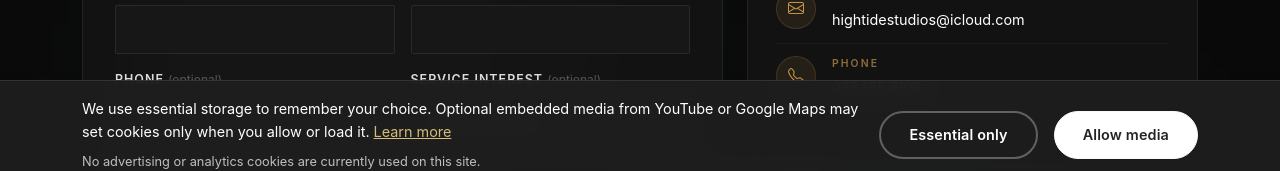
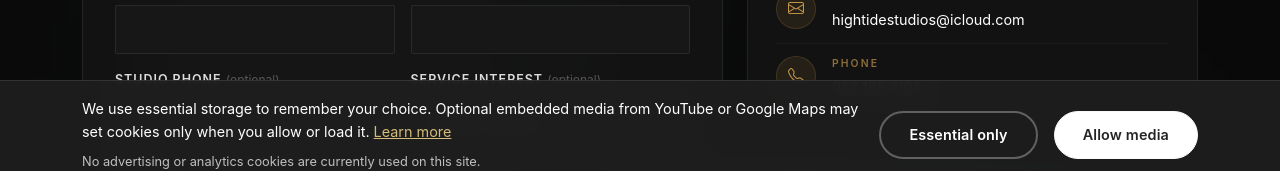
Before and after one commit to TerryLoc/high-tide-studios, a React (Create React App) app: page /contact in a window 1280 px wide. Shown: the part 612-783 px from the top of the page. Built offline with nearby package versions, Linux system fonts and the light colour scheme.

Commit message:
Update contact phone name

```diff
--- a/src/pages/Contact.jsx
+++ b/src/pages/Contact.jsx
@@ -263,7 +263,7 @@ export default function Contact() {
                         <div className="col-12 col-md-6">
                           <div className="ht-field">
                             <label htmlFor="contact-phone" className="ht-label">
-                              Phone{' '}
+                              Studio Phone{' '}
                               <span className="ht-optional">(optional)</span>
                             </label>
                             <input
```
